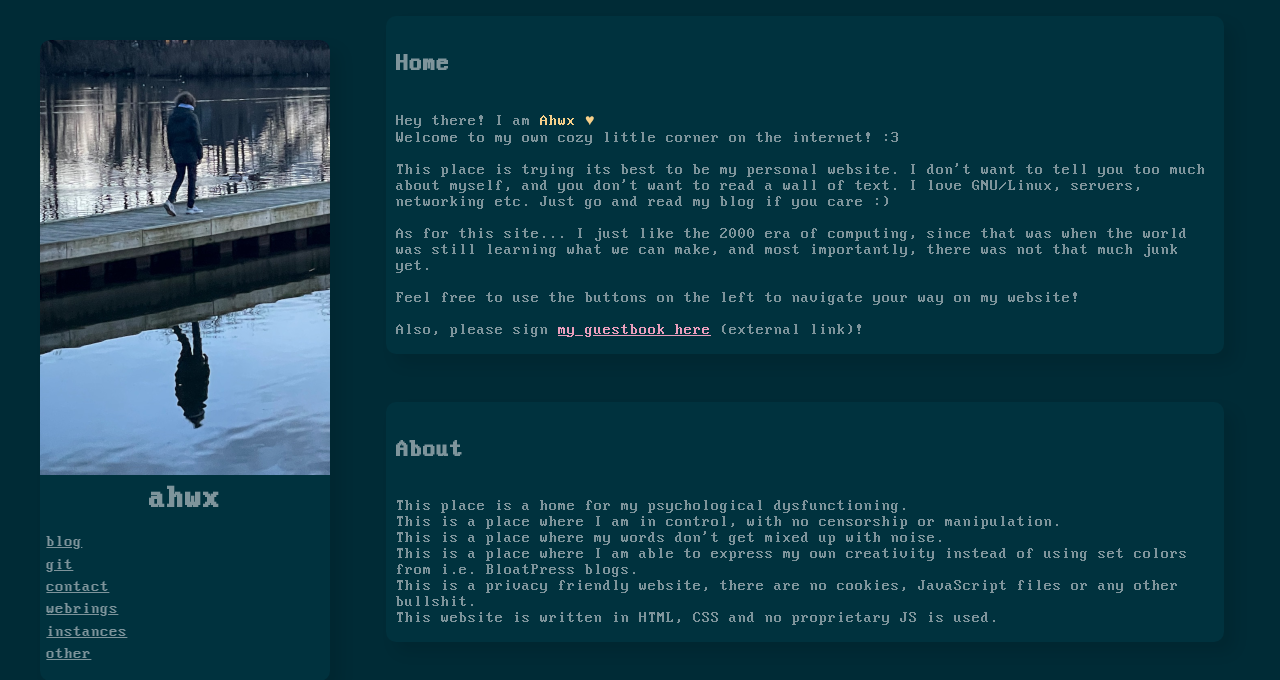
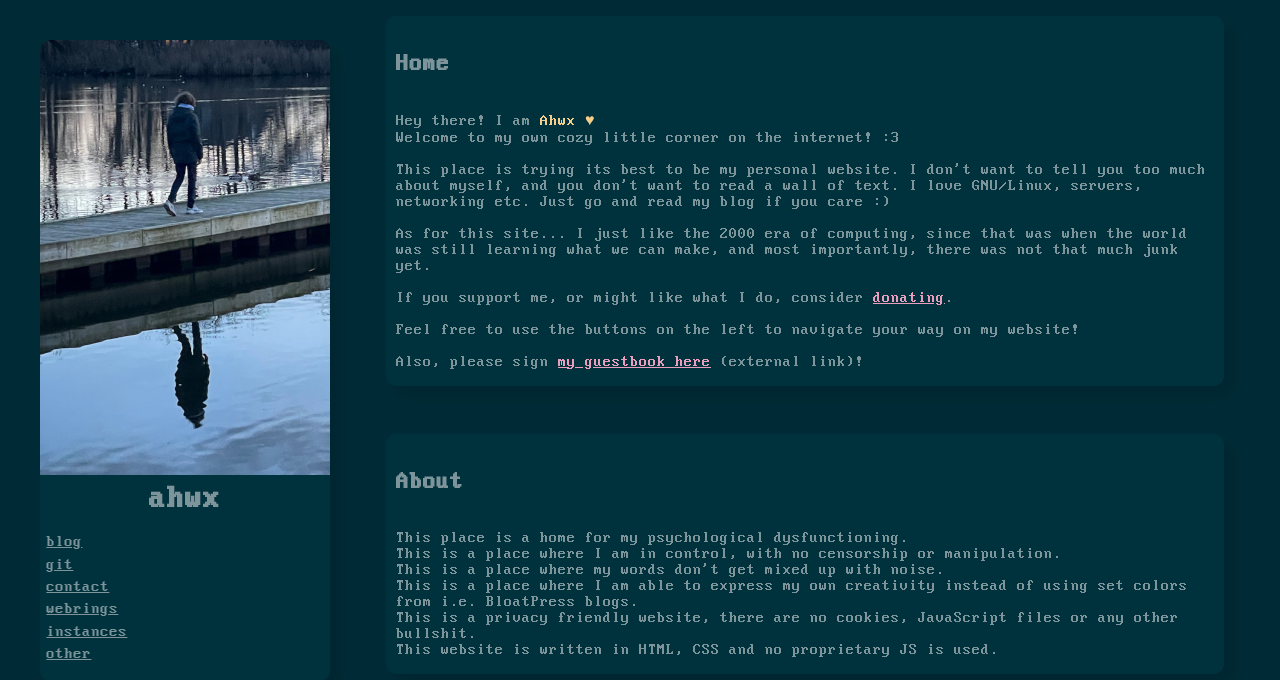
Before and after one commit to Ahwxorg/Ahwx-org, a PHP site: page / in a window 1280 px wide. Shown: the top 680 px of the page. Run offline with PHP 8.4, Linux system fonts and the light colour scheme.

Commit message:
feat(index.php): adding donate link/text

```diff
--- a/index.php
+++ b/index.php
@@ -46,6 +46,7 @@
           Welcome to my own cozy little corner on the internet! :3<br><br>
           This place is trying its best to be my personal website. I don't want to tell you too much about myself, and you don't want to read a wall of text. I love GNU/Linux, servers, networking etc. Just go and read my blog if you care :)<br><br>
           As for this site... I just like the 2000 era of computing, since that was when the world was still learning what we can make, and most importantly, there was not that much junk yet.<br><br>
+          If you support me, or might like what I do, consider <a href="/donate.php">donating</a>.<br><br>
           Feel free to use the buttons on the left to navigate your way on my website!<br><br>
           Also, please sign <a href="https://ahwx.123guestbook.com/">my guestbook here</a> (external link)!<br><br>
         </p>
```
